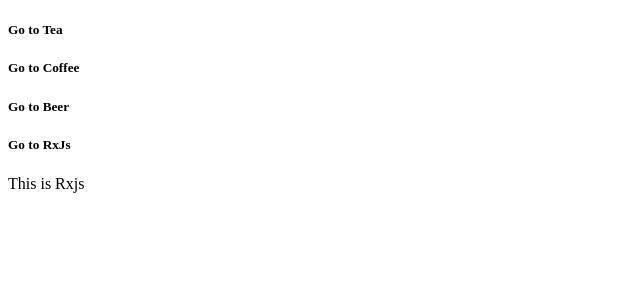
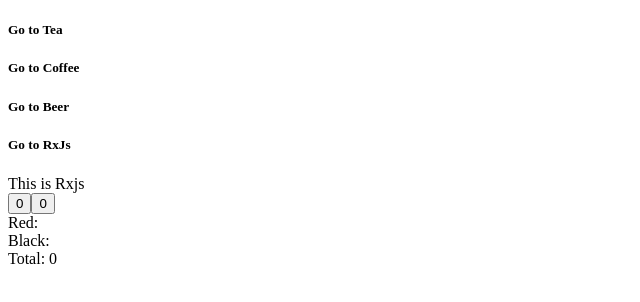
Before and after one commit to weishaodaren/-Versos, a Vue app: page /rx in a window 1280 px wide. Shown: the top 302 px of the page, without its empty margins (0-640 px from the left). Built offline with nearby package versions, Linux system fonts and the light colour scheme.

Commit message:
combineLatest

```diff
--- a/src/pages/Rxjs/index.tsx
+++ b/src/pages/Rxjs/index.tsx
@@ -1,11 +1,11 @@
 import { defineComponent } from 'vue';
 import fromEvent from './fromEvent.vue';
 import Observable from './observable';
-import { Demo1, Ajax, Demo2 } from './operators';
+import { Demo1, Ajax, CombineAll, CombineLatest } from './operators';
 
 const RxJxFn = defineComponent({
   name: 'RxJxFn',
-  components: { fromEvent, Observable, Demo1, Ajax },
+  components: { fromEvent, Observable, Demo1, Ajax, CombineAll, CombineLatest },
   setup() {
     return () => (
       <div>
@@ -14,7 +14,9 @@
         {/* <Observable /> */}
         {/* <Demo1 /> */}
         {/* <Ajax /> */}
-        <Demo2 />
+        {/* <CombineAll /> */}
+        <CombineLatest />
+        {/* <button>Red</button> */}
       </div>
     );
   },
--- a/src/pages/Rxjs/operators/demo2.tsx
+++ b/src/pages/Rxjs/operators/combineAll.tsx
@@ -3,7 +3,7 @@
 import { take, map, combineAll } from 'rxjs/operators';
 
 export default defineComponent({
-  name: 'Demo2',
+  name: 'CombineAll',
   setup() {
     const source = interval(1000).pipe(take(2));
     const example = source.pipe(
--- /dev/null
+++ b/src/pages/Rxjs/operators/combineLatest.tsx
@@ -0,0 +1,79 @@
+import { defineComponent, onMounted, Ref, ref, unref } from 'vue';
+import { fromEvent, timer, combineLatest } from 'rxjs';
+import { mapTo, startWith, scan, tap, map } from 'rxjs/operators';
+
+const projection: () => void = () => {
+  const timerOne = timer(1000, 4000);
+  const timerTwo = timer(2000, 4000);
+  const timerThree = timer(3000, 4000);
+
+  const combined = combineLatest(
+    timerOne,
+    timerTwo,
+    timerThree,
+    (one, two, three) => {
+      return `Timer One (Proj) Latest: ${one},
+            Timer Two (Proj) Latest: ${two},
+            Timer Three (Proj) Latest: ${three}`;
+    }
+  );
+  combined.subscribe((lastestVals) => {
+    console.log(lastestVals);
+  });
+};
+
+export default defineComponent({
+  name: 'CombineLatest',
+  setup() {
+    const red = ref<HTMLButtonElement | null>(null);
+    const black = ref<HTMLButtonElement | null>(null);
+
+    const redTotal = ref<HTMLSpanElement | null>(null);
+    const blackTotal = ref<HTMLSpanElement | null>(null);
+    const total = ref<HTMLSpanElement | null>(null);
+
+    onMounted(() => {
+      const setHTML = (refName: Ref<HTMLButtonElement | HTMLSpanElement>) => (
+        val: any
+      ) => {
+        console.log(val, refName.value);
+        unref(refName).innerHTML = val;
+      };
+
+      const addOneClick$ = (
+        refName: Ref<HTMLButtonElement | HTMLSpanElement>
+      ) =>
+        fromEvent(unref(refName), 'click').pipe(
+          mapTo(1),
+          startWith(0),
+          scan((acc, curr) => acc + curr),
+          tap(setHTML(refName))
+        );
+
+      const combineTotal$ = combineLatest(
+        addOneClick$(red as Ref<HTMLButtonElement | HTMLSpanElement>),
+        addOneClick$(black as Ref<HTMLButtonElement | HTMLSpanElement>)
+      )
+        .pipe(map(([one, two]) => one + two))
+        .subscribe(setHTML(total as Ref<HTMLButtonElement | HTMLSpanElement>));
+    });
+
+    return () => (
+      <div>
+        <div>
+          <button ref={red}>Red</button>
+          <button ref={black}>Black</button>
+        </div>
+        <div>
+          Red: <span ref={redTotal}></span>
+        </div>
+        <div>
+          Black: <span ref={blackTotal}></span>
+        </div>
+        <div>
+          Total: <span ref={total}></span>
+        </div>
+      </div>
+    );
+  },
+});
--- a/src/pages/Rxjs/operators/index.tsx
+++ b/src/pages/Rxjs/operators/index.tsx
@@ -1,5 +1,6 @@
 import Demo1 from './demo';
 import Ajax from './ajax';
-import Demo2 from './demo2';
+import CombineAll from './combineAll';
+import CombineLatest from './combineLatest';
 
-export { Demo1, Ajax, Demo2 };
+export { Demo1, Ajax, CombineAll, CombineLatest };
```
